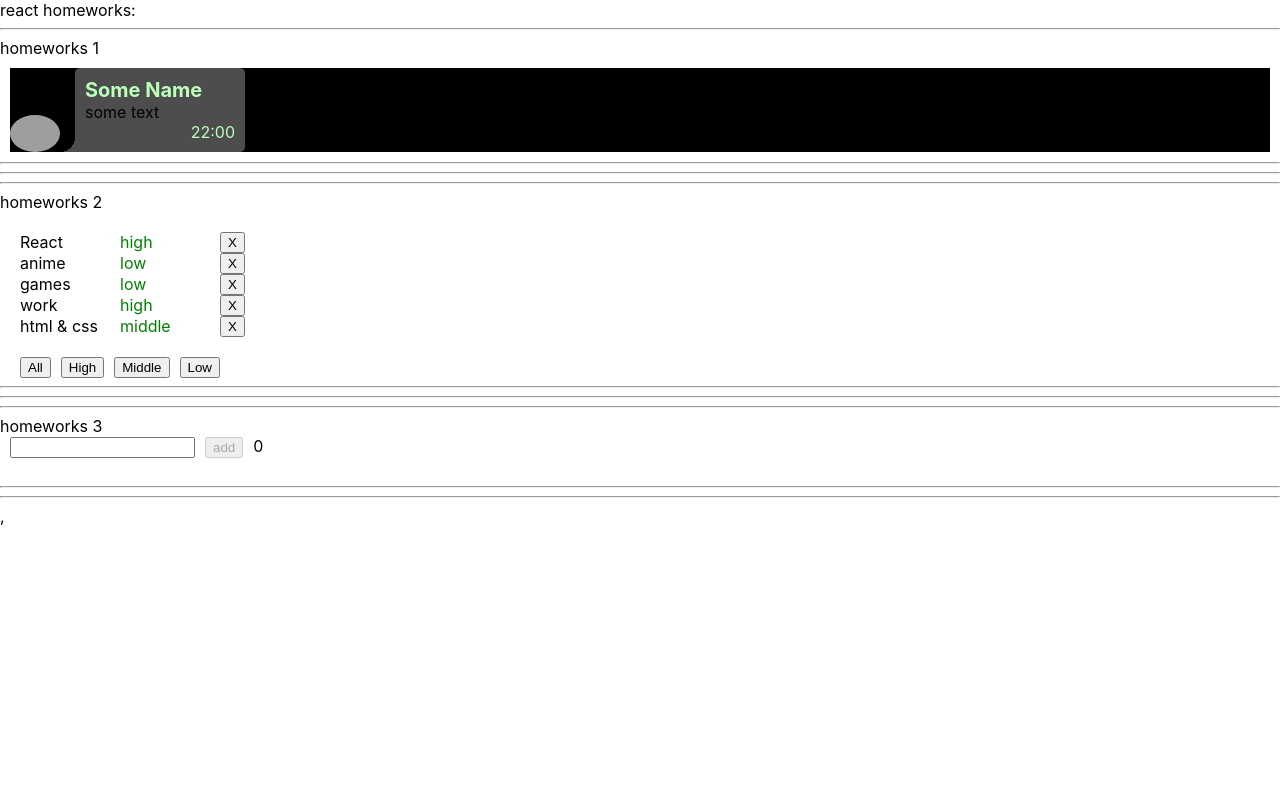
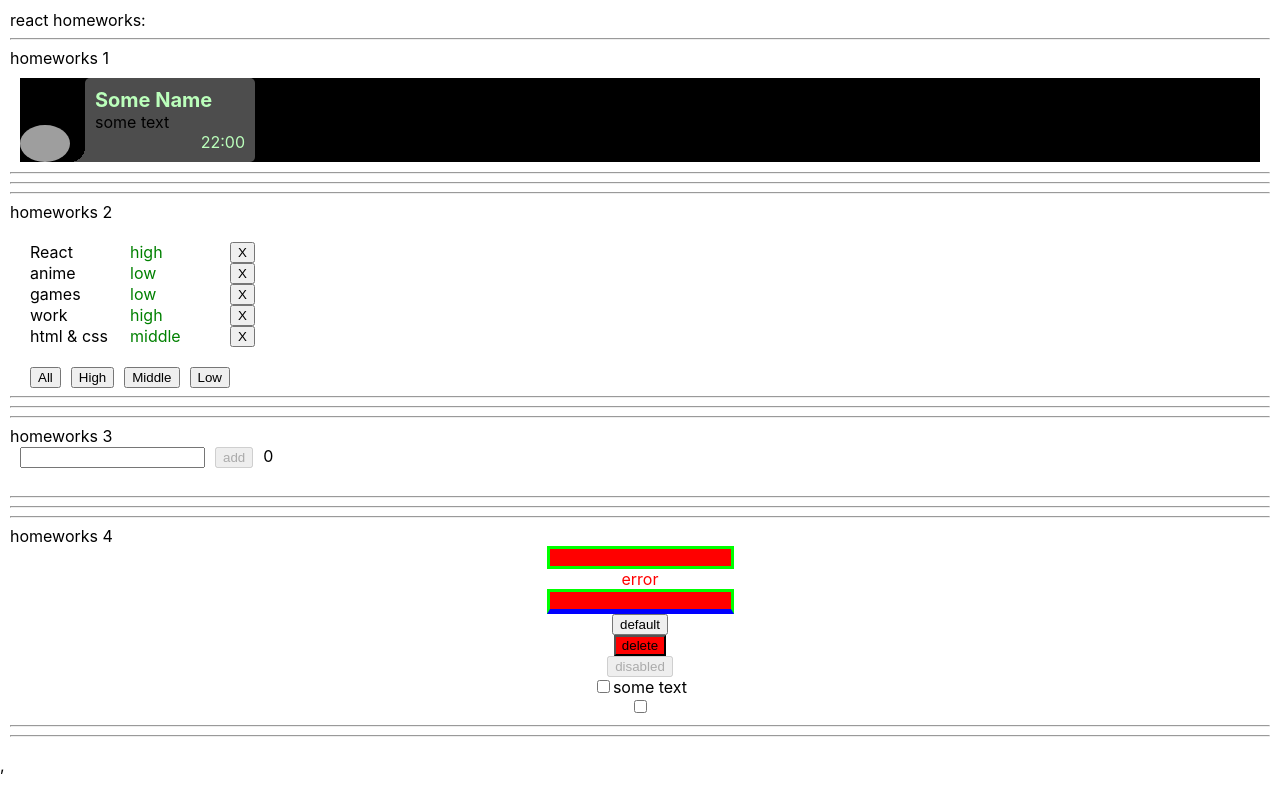
Before and after one commit to h2lo/homeworks-by-ignat, a React (Create React App) app: page / in a window 1280 px wide. Built offline with nearby package versions, Linux system fonts and the light colour scheme; grey boxes are pictures that could not be loaded.

Commit message:
Update App

```diff
--- a/src/p1-main/m1-ui/u1-app/App.module.css
+++ b/src/p1-main/m1-ui/u1-app/App.module.css
@@ -1,3 +1,3 @@
 .App {
-
+    padding: 10px;
 }
--- a/src/p1-main/m1-ui/u1-app/App.tsx
+++ b/src/p1-main/m1-ui/u1-app/App.tsx
@@ -3,6 +3,7 @@
 import HW1 from '../../../p2-homeworks/h1/HW1'
 import HW2 from '../../../p2-homeworks/h2/HW2';
 import HW3 from '../../../p2-homeworks/h3/HW3';
+import HW4 from '../../../p2-homeworks/h4/HW4';
 
 function App() {
     return (
@@ -11,7 +12,7 @@
             <HW1/>
             <HW2/>
             <HW3/>
-            {/*<HW4/>*/}
+            <HW4/>
             {/*<HW5/>*/}
 
         </div>
```
